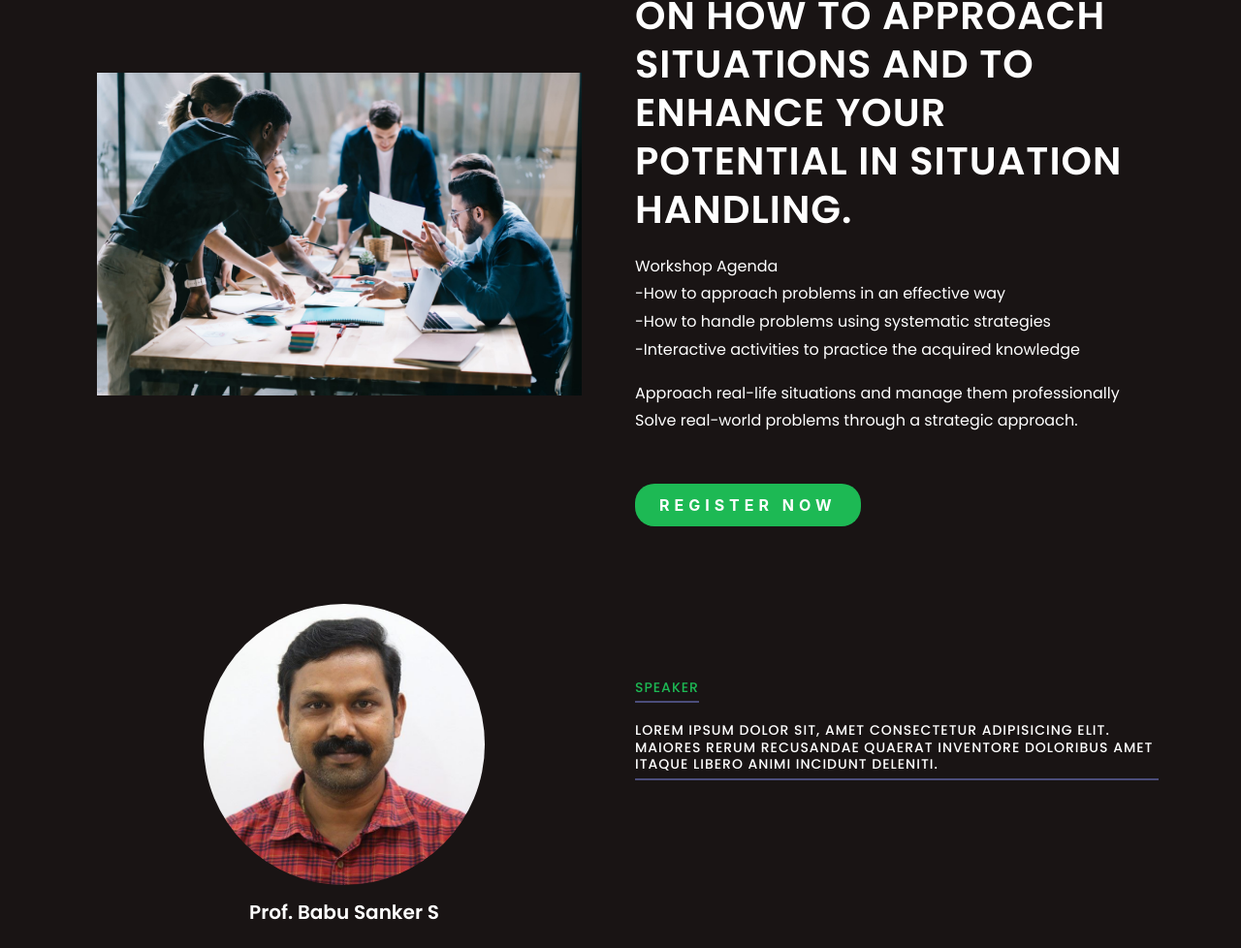
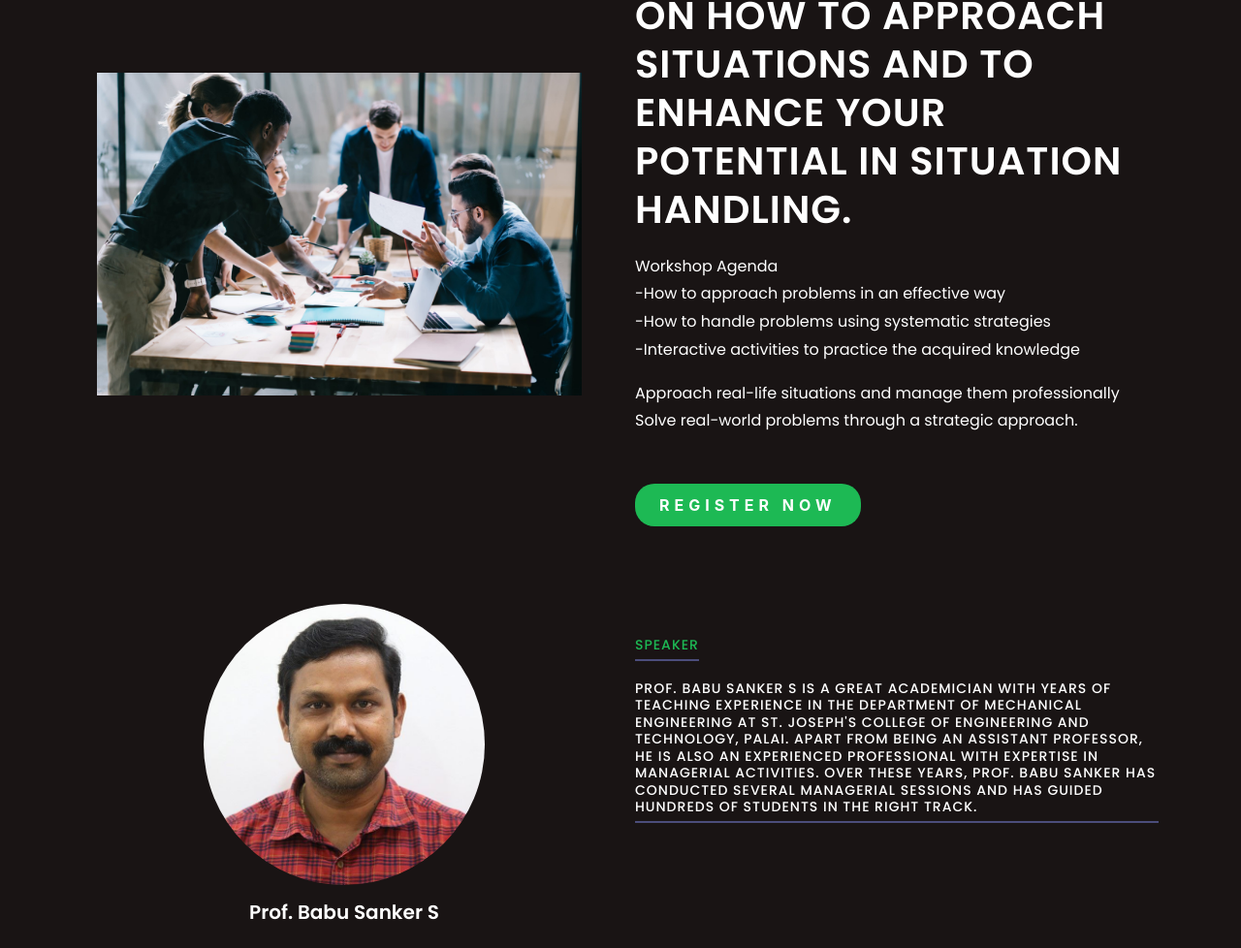
Before and after one commit to IEEESJCET/tesseract22, a plain HTML site: page eventpage/c3.html in a window 1280 px wide. Shown: the part 208-1186 px from the top of the page at 97% size. Drawn offline with nearby package versions, Linux system fonts and the light colour scheme; a script that the page names is missing.

Commit message:
c3 update

```diff
--- a/eventpage/c3.html
+++ b/eventpage/c3.html
@@ -68,7 +68,7 @@
           <div class="about-content-text mb-80">
             <h6 class="wow fadeInUp" data-wow-delay="300ms">WORKSHOP SESSION</h6>
             <h3 class="wow fadeInUp" data-wow-delay="300ms">
-              An upskilling session  on how to approach situations and to enhance your potential in situation
+              An upskilling session on how to approach situations and to enhance your potential in situation
               handling.
 
             </h3>
@@ -114,7 +114,8 @@
         <!-- About Content -->
         <div class="col-12 col-md-6">
           <div class="col-md-12 about-thumb mb-3 wow fadeInUp d-flex justify-content-center" data-wow-delay="300ms">
-            <img src="images/photo_2022-04-18_15-19-56.jpg" alt="" style="border-radius: 230px;" width="290px" class="speaker-img" />
+            <img src="images/photo_2022-04-18_15-19-56.jpg" alt="" style="border-radius: 230px;" width="290px"
+              class="speaker-img" />
           </div>
           <div class="col-md-12 about-thumb mb-3 wow fadeInUp d-flex justify-content-center" data-wow-delay="300ms">
             <h5 style="color: white;" class="mt-0 about-content-text">Prof. Babu Sanker S</h5>
@@ -124,8 +125,12 @@
           <div class="about-content-text mb-80">
             <h6 class="wow fadeInUp" data-wow-delay="300ms">SPEAKER</h6>
             <h6 style="color: white;" class="wow fadeInUp" data-wow-delay="300ms">
-              Lorem ipsum dolor sit, amet consectetur adipisicing elit. Maiores rerum recusandae quaerat inventore
-              doloribus amet itaque libero animi incidunt deleniti.
+              Prof. Babu Sanker S is a great academician with years of teaching experience in the Department of
+              Mechanical Engineering
+              at St. Joseph's College of Engineering and Technology, Palai. Apart from being an assistant professor, he
+              is also an experienced professional with expertise in Managerial activities. Over these years, Prof. Babu
+              Sanker
+              has conducted several managerial sessions and has guided hundreds of students in the right track.
             </h6>
             <!-- <p class="wow fadeInUp" data-wow-delay="300ms">
 
```
